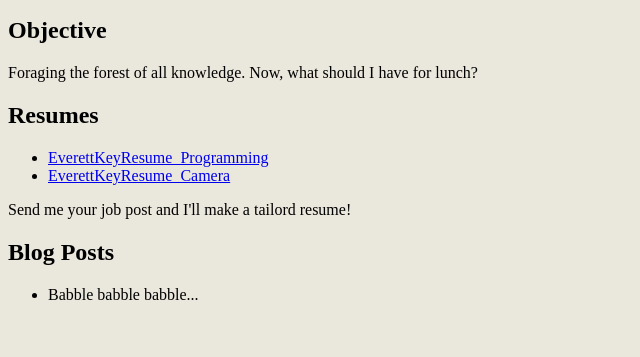
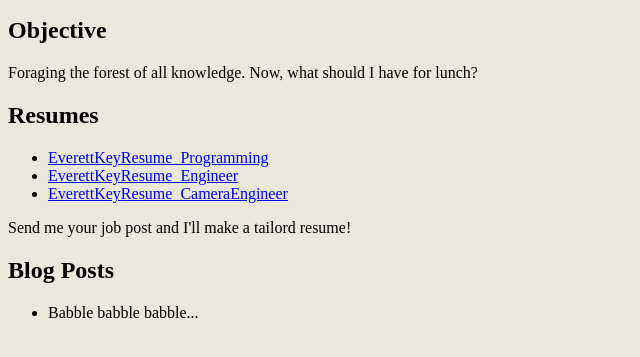
Before and after one commit to EverettKey/EverettKey.github.io, a plain HTML site: page index.html in a window 1280 px wide. Shown: the part 87-444 px from the top of the page, without its empty margins (0-640 px from the left). Drawn offline with Linux system fonts and the light colour scheme.

Commit message:
Add engineer resume

```diff
--- a/index.html
+++ b/index.html
@@ -21,7 +21,8 @@
     <h2>Resumes</h2>
     <ul>
         <li><a href="EverettKeyResume_SWE.pdf">EverettKeyResume_Programming</a></li>
-        <li><a href="EverettKeyResume_Camera.pdf">EverettKeyResume_Camera</a></li>
+        <li><a href="EverettKeyResume_Engineer">EverettKeyResume_Engineer</a></li>
+        <li><a href="EverettKeyResume_Camera.pdf">EverettKeyResume_CameraEngineer</a></li>
     </ul>
     <p>Send me your job post and I'll make a tailord resume!</p>
 
```
Also changed, not shown: 1 other file.
